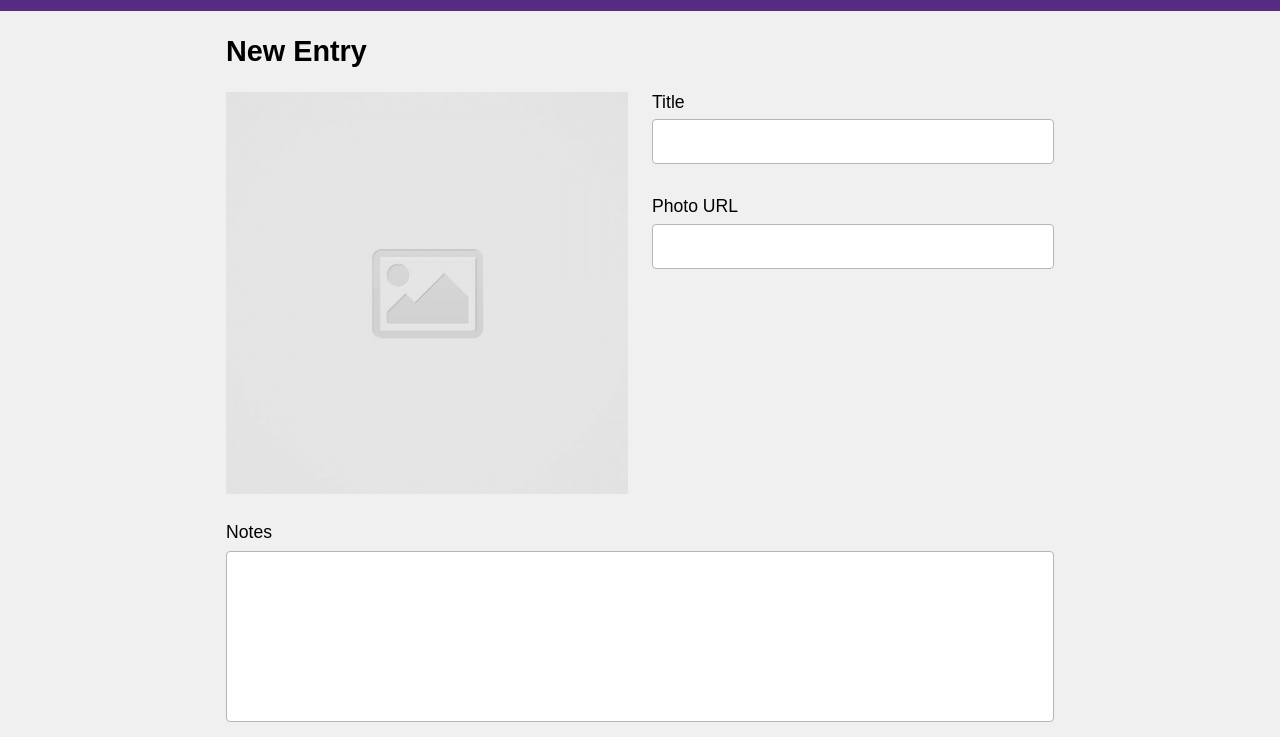
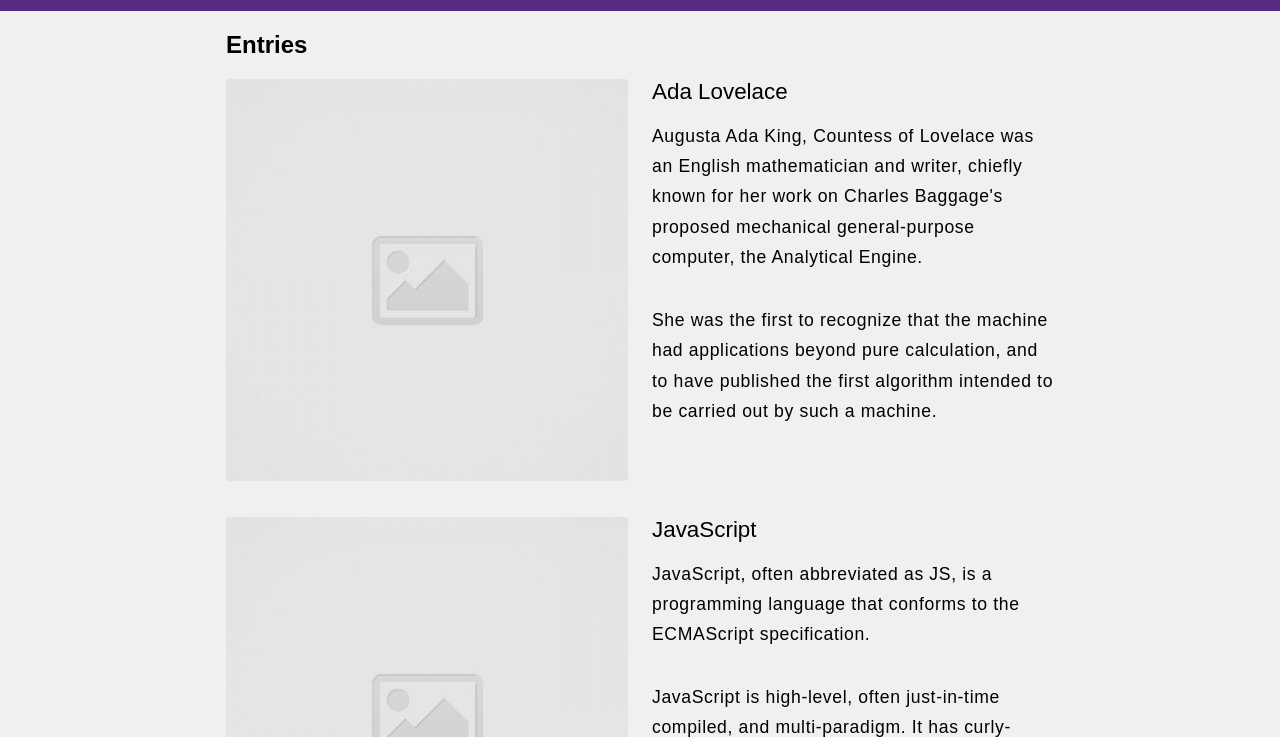
Before and after one commit to loganlee-lth/code-journal, a website: page index.html in a window 1280 px wide. Shown: the part 41-778 px from the top of the page. Drawn offline with Linux system fonts and the light colour scheme; a web font is replaced by a local one.

Commit message:
Create some dummy journal entries to the unordered list in the HTML and style them to match the example entries in the figma. Ref #2

```diff
--- a/css/styles.css
+++ b/css/styles.css
@@ -13,8 +13,9 @@ form h2 {
   font-weight: 600;
 }
 
-form img {
+img {
   width: 100%;
+  border-radius: 0.25rem;
 }
 
 label {
@@ -69,3 +70,27 @@ textarea:focus {
   padding: 0.5rem 1.2rem;
   cursor: pointer;
 }
+
+/* Issue 2 */
+ul {
+  margin: 0;
+  padding: 0;
+}
+
+li {
+  margin-bottom: 2rem;
+}
+
+h3 {
+  font-size: 1.4rem;
+  font-weight: 500;
+  margin: 0;
+}
+
+p {
+  font-size: 1.1rem;
+  line-height: 1.9rem;
+  letter-spacing: 0.04rem;
+  margin-top: 1rem;
+  margin-bottom: 0;
+}
--- a/index.html
+++ b/index.html
@@ -32,7 +32,7 @@
   </header>
   <!-- Main -->
   <main class="container">
-    <div data-view="entry-form">
+    <div data-view="entry-form" class="hidden">
       <form>
         <div class="row">
           <div class="column-full">
@@ -41,7 +41,7 @@
         </div>
         <div class="row">
           <div class="column-half">
-            <img src="./images/placeholder-image-square.jpg" alt="placeholder iamge" id="photo-preview">
+            <img src="./images/placeholder-image-square.jpg" alt="placeholder image" id="photo-preview">
           </div>
           <div class="column-half">
             <div class="row">
@@ -77,8 +77,42 @@
         </div>
       </form>
     </div>
-    <div data-view="entries" class="hidden">
+    <!-- View entries -->
+    <div data-view="entries">
+      <div class="row">
+        <div class="column-full">
+          <h2>Entries</h2>
+        </div>
+      </div>
       <ul>
+        <li class="row">
+          <div class="column-half">
+            <img src="./images/placeholder-image-square.jpg" alt="placeholder image">
+          </div>
+          <div class="column-half">
+            <div class="row">
+              <h3>Ada Lovelace</h3>
+            </div>
+            <div class="row">
+              <p>Augusta Ada King, Countess of Lovelace was an English mathematician and writer, chiefly known for her work on Charles Baggage's proposed mechanical general-purpose computer, the Analytical Engine.</p>
+              <p>She was the first to recognize that the machine had applications beyond pure calculation, and to have published the first algorithm intended to be carried out by such a machine.</p>
+            </div>
+          </div>
+        </li>
+        <li class="row">
+          <div class="column-half">
+            <img src="./images/placeholder-image-square.jpg" alt="placeholder image">
+          </div>
+          <div class="column-half">
+            <div class="row">
+              <h3>JavaScript</h3>
+            </div>
+            <div class="row">
+              <p>JavaScript, often abbreviated as JS, is a programming language that conforms to the ECMAScript specification.</p>
+              <p>JavaScript is high-level, often just-in-time compiled, and multi-paradigm. It has curly-bracket syntax, dynamic typing, prototype-based object orientation, and first-class functions.</p>
+            </div>
+          </div>
+        </li>
       </ul>
     </div>
   </main>
```
